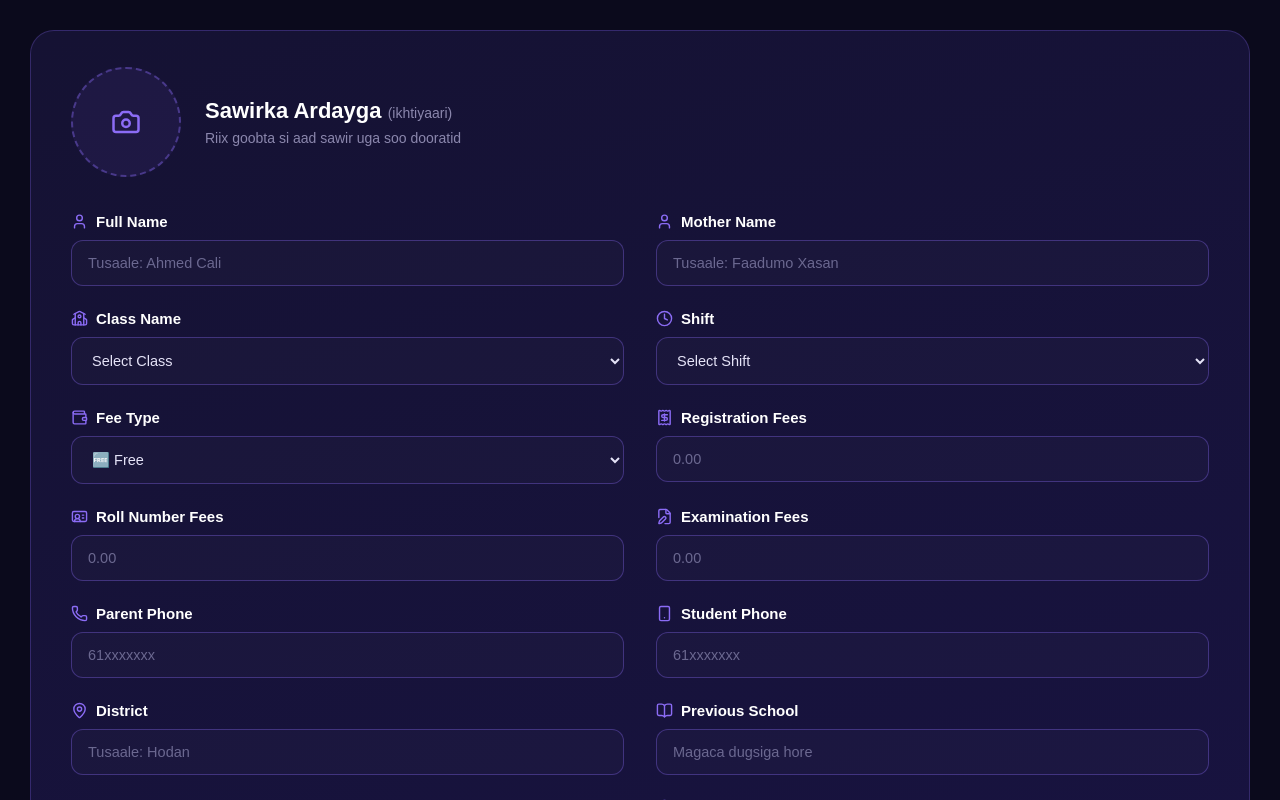
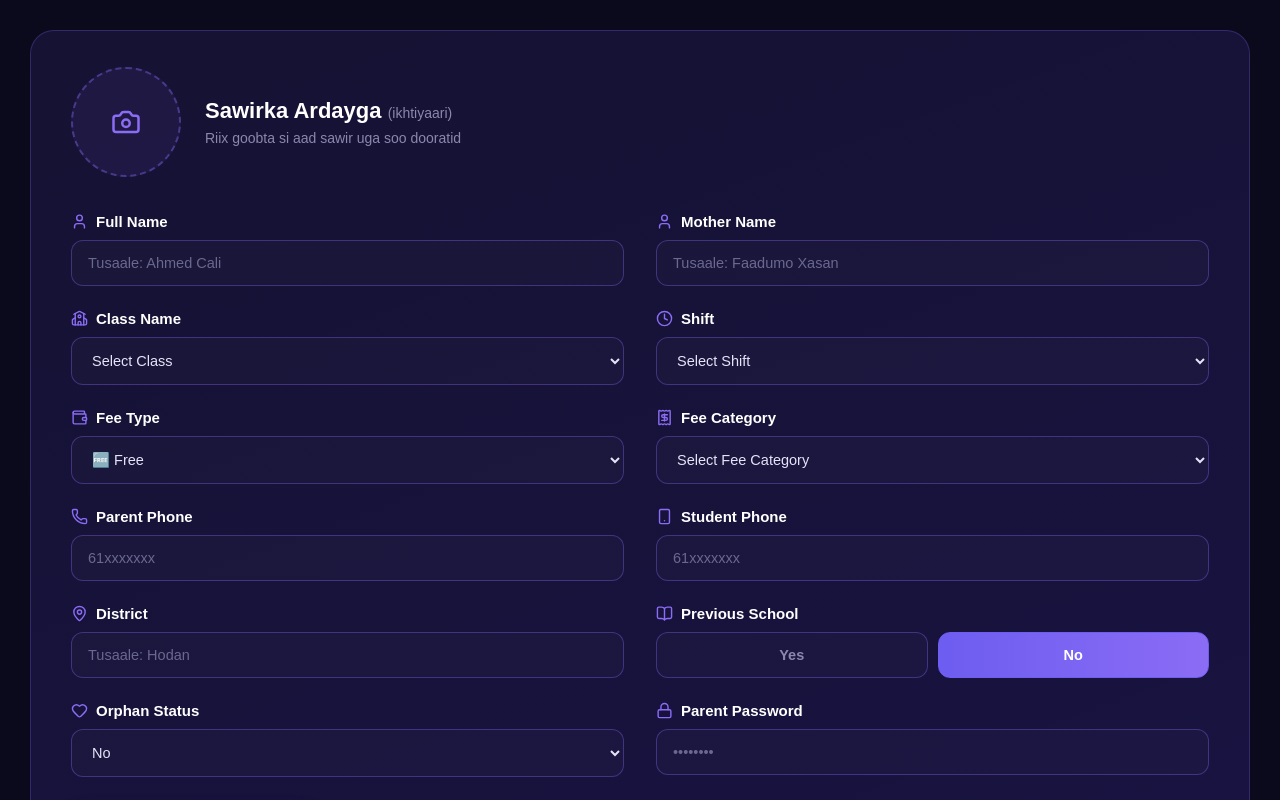
Before and after one commit to moodirmanooge-crypto/al-isra, a React (Vite) app: page /admin/add-student in a window 1280 px wide. Shown: the top 800 px of the page. Built offline with nearby package versions, Linux system fonts and the light colour scheme.

Commit message:
Update project

```diff
--- a/src/admin/pages/AddStudent.jsx
+++ b/src/admin/pages/AddStudent.jsx
@@ -43,6 +43,14 @@ const classOptions = [
   "F4",
 ];
 
+// ✅ Doorashada nooca fee-ga gaarka ah (Registration / Roll Number / Examination)
+const feeCategoryOptions = [
+  { value: "", label: "Select Fee Category" },
+  { value: "Registration Fees", label: "Registration Fees" },
+  { value: "Roll Number Fees", label: "Roll Number Fees" },
+  { value: "Examination Fees", label: "Examination Fees" },
+];
+
 export default function AddStudent() {
   const [student, setStudent] = useState({
     fullName: "",
@@ -51,12 +59,12 @@ export default function AddStudent() {
     shift: "",
     feeType: "Free",
     monthlyFee: "",
-    registrationFees: "", // ✅ Fee cusub: Registration Fees
-    rollNumberFees: "", // ✅ Fee cusub: Roll Number Fees
-    examinationFees: "", // ✅ Fee cusub: Examination Fees
+    feeCategory: "", // ✅ Doorashada: Registration / Roll Number / Examination
+    feeCategoryAmount: "", // ✅ Qiimaha la geliyo gacanta ee doorashada la doortay
     parentPhone: "",
     studentPhone: "",
     district: "",
+    hasPreviousSchool: "No", // ✅ Yes/No - Previous School
     previousSchool: "",
     orphanStatus: "No",
     parentPassword: "",
@@ -79,6 +87,26 @@ export default function AddStudent() {
       ...student,
       feeType: value,
       monthlyFee: value === "Free" ? "0" : student.monthlyFee,
+    });
+  };
+
+  // ✅ Marka la beddelo doorashada Fee Category, qiimaha hore ee la geliyay waa la nadiifiyaa
+  // si loo bilaabo mid cusub oo ku habboon doorashada cusub.
+  const handleFeeCategoryChange = (e) => {
+    const value = e.target.value;
+    setStudent({
+      ...student,
+      feeCategory: value,
+      feeCategoryAmount: "",
+    });
+  };
+
+  // ✅ Yes/No toggle ee Previous School
+  const handlePreviousSchoolToggle = (value) => {
+    setStudent({
+      ...student,
+      hasPreviousSchool: value,
+      previousSchool: value === "No" ? "" : student.previousSchool,
     });
   };
 
@@ -163,6 +191,18 @@ export default function AddStudent() {
         return;
       }
 
+      // ✅ Hadii Fee Category la doortay, qiimihiisa waa waajib
+      if (student.feeCategory && !String(student.feeCategoryAmount).trim()) {
+        alert(`Fadlan geli qiimaha ${student.feeCategory}`);
+        return;
+      }
+
+      // ✅ Hadii Previous School la sheegay "Yes", magaca dugsiga waa waajib
+      if (student.hasPreviousSchool === "Yes" && !student.previousSchool.trim()) {
+        alert("Fadlan geli magaca Dugsiga Hore");
+        return;
+      }
+
       // ✅ Hubinta in Parent Phone iyo Student Phone ay yihiin lambar keliya
       if (student.parentPhone && !/^\d+$/.test(student.parentPhone)) {
         alert("Parent Phone waa inuu ahaadaa lambar keliya (numbers only)");
@@ -206,6 +246,15 @@ export default function AddStudent() {
 
       const finalMonthlyFee = student.feeType === "Free" ? "0" : student.monthlyFee;
 
+      // ✅ Xogta saddexda fee ee gaarka ah — waxaa la kaydiyaa keliya nooca
+      // la doortay iyo qiimihiisa (labada kale waa 0 / madhan).
+      const registrationFees =
+        student.feeCategory === "Registration Fees" ? student.feeCategoryAmount : "0";
+      const rollNumberFees =
+        student.feeCategory === "Roll Number Fees" ? student.feeCategoryAmount : "0";
+      const examinationFees =
+        student.feeCategory === "Examination Fees" ? student.feeCategoryAmount : "0";
+
       await setDoc(doc(db, "students", studentId), {
         studentId,
         fullName: student.fullName,
@@ -214,13 +263,14 @@ export default function AddStudent() {
         shift: student.shift,
         feeType: student.feeType,
         monthlyFee: finalMonthlyFee,
-        registrationFees: student.registrationFees, // ✅ Registration Fees
-        rollNumberFees: student.rollNumberFees, // ✅ Roll Number Fees
-        examinationFees: student.examinationFees, // ✅ Examination Fees
+        feeCategory: student.feeCategory,
+        registrationFees,
+        rollNumberFees,
+        examinationFees,
         parentPhone: student.parentPhone,
         studentPhone: student.studentPhone,
         district: student.district,
-        previousSchool: student.previousSchool,
+        previousSchool: student.hasPreviousSchool === "Yes" ? student.previousSchool : "",
         orphanStatus: student.orphanStatus,
         parentPassword: student.parentPassword,
         studentPhoto: photoURL,
@@ -239,9 +289,10 @@ export default function AddStudent() {
         parentPhone: student.parentPhone,
         feeType: student.feeType,
         monthlyFee: finalMonthlyFee,
-        registrationFees: student.registrationFees, // ✅ Registration Fees
-        rollNumberFees: student.rollNumberFees, // ✅ Roll Number Fees
-        examinationFees: student.examinationFees, // ✅ Examination Fees
+        feeCategory: student.feeCategory,
+        registrationFees,
+        rollNumberFees,
+        examinationFees,
       });
 
       // ✅ Isla marka ardayga la kaydiyo, si toos ah u samee ID Card-kiisa.
@@ -276,12 +327,12 @@ export default function AddStudent() {
         shift: "",
         feeType: "Free",
         monthlyFee: "",
-        registrationFees: "",
-        rollNumberFees: "",
-        examinationFees: "",
+        feeCategory: "",
+        feeCategoryAmount: "",
         parentPhone: "",
         studentPhone: "",
         district: "",
+        hasPreviousSchool: "No",
         previousSchool: "",
         orphanStatus: "No",
         parentPassword: "",
@@ -428,41 +479,35 @@ export default function AddStudent() {
             </Field>
           )}
 
-          {/* ✅ Field cusub: Registration Fees */}
-          <Field icon={Receipt} label="Registration Fees">
+          {/* ✅ Hal doorasho oo ka mid ah saddexda fee: Registration / Roll Number / Examination */}
+          <Field icon={Receipt} label="Fee Category">
+            <select
+              style={input}
+              name="feeCategory"
+              value={student.feeCategory}
+              onChange={handleFeeCategoryChange}
+            >
+              {feeCategoryOptions.map((opt) => (
+                <option key={opt.value} value={opt.value}>
+                  {opt.label}
+                </option>
+              ))}
+            </select>
+          </Field>
+
+          {/* ✅ Marka doorasho la sameeyo, qiimaha waa lagu qoraa gacanta */}
+          {student.feeCategory && (
+            <Field icon={IdCard} label={`${student.feeCategory} ($)`}>
               <input
                 style={input}
                 type="number"
-              name="registrationFees"
+                name="feeCategoryAmount"
                 placeholder="0.00"
-              value={student.registrationFees}
+                value={student.feeCategoryAmount}
                 onChange={handleChange}
               />
             </Field>
-
-          {/* ✅ Field cusub: Roll Number Fees */}
-          <Field icon={IdCard} label="Roll Number Fees">
-            <input
-              style={input}
-              type="number"
-              name="rollNumberFees"
-              placeholder="0.00"
-              value={student.rollNumberFees}
-              onChange={handleChange}
-            />
-          </Field>
-
-          {/* ✅ Field cusub: Examination Fees */}
-          <Field icon={FileEdit} label="Examination Fees">
-            <input
-              style={input}
-              type="number"
-              name="examinationFees"
-              placeholder="0.00"
-              value={student.examinationFees}
-              onChange={handleChange}
-            />
-          </Field>
+          )}
 
           {/* ✅ Parent Phone — lambar keliya ayaa la ogolaanayaa */}
           <Field icon={Phone} label="Parent Phone">
@@ -502,7 +547,33 @@ export default function AddStudent() {
             />
           </Field>
 
+          {/* ✅ Previous School — Yes/No toggle */}
           <Field icon={BookOpen} label="Previous School">
+            <div style={{ display: "flex", gap: 10 }}>
+              <button
+                type="button"
+                onClick={() => handlePreviousSchoolToggle("Yes")}
+                style={
+                  student.hasPreviousSchool === "Yes" ? toggleBtnActive : toggleBtn
+                }
+              >
+                Yes
+              </button>
+              <button
+                type="button"
+                onClick={() => handlePreviousSchoolToggle("No")}
+                style={
+                  student.hasPreviousSchool === "No" ? toggleBtnActive : toggleBtn
+                }
+              >
+                No
+              </button>
+            </div>
+          </Field>
+
+          {/* ✅ Marka "Yes" la doorto, waxa soo baxa meel magaca dugsiga lagu qoro */}
+          {student.hasPreviousSchool === "Yes" && (
+            <Field icon={BookOpen} label="Magaca Dugsiga Hore">
               <input
                 style={input}
                 name="previousSchool"
@@ -511,6 +582,7 @@ export default function AddStudent() {
                 onChange={handleChange}
               />
             </Field>
+          )}
 
           <Field icon={Heart} label="Orphan Status">
             <select
@@ -632,3 +704,23 @@ const btnPrimary = {
   fontSize: 15,
   boxShadow: "0 10px 24px rgba(109,93,240,0.35)",
 };
+
+const toggleBtn = {
+  flex: 1,
+  padding: "14px 16px",
+  borderRadius: 12,
+  border: "1.5px solid rgba(139,108,245,0.35)",
+  background: "rgba(255,255,255,0.02)",
+  color: "#8b87ad",
+  fontWeight: 600,
+  fontSize: 14.5,
+  cursor: "pointer",
+  transition: "all .2s",
+};
+
+const toggleBtnActive = {
+  ...toggleBtn,
+  background: "linear-gradient(90deg,#6d5df0,#8b6cf5)",
+  border: "1.5px solid #6d5df0",
+  color: "#fff",
+};
--- a/src/admin/pages/BulkRegistration.jsx
+++ b/src/admin/pages/BulkRegistration.jsx
@@ -35,6 +35,14 @@ const classOptions = [
   "F4",
 ];
 
+// ✅ Doorashada nooca fee-ga gaarka ah (Registration / Roll Number / Examination)
+const feeCategoryOptions = [
+  { value: "", label: "Select Fee Category" },
+  { value: "Registration Fees", label: "Registration Fees" },
+  { value: "Roll Number Fees", label: "Roll Number Fees" },
+  { value: "Examination Fees", label: "Examination Fees" },
+];
+
 const emptyRow = () => ({
   fullName: "",
   motherName: "", // ✅ Magaca Hooyada - field cusub
@@ -42,12 +50,12 @@ const emptyRow = () => ({
   shift: "",
   feeType: "Free",
   monthlyFee: "",
-  registrationFees: "", // ✅ Fee cusub: Registration Fees
-  rollNumberFees: "", // ✅ Fee cusub: Roll Number Fees
-  examinationFees: "", // ✅ Fee cusub: Examination Fees
+  feeCategory: "", // ✅ Doorashada: Registration / Roll Number / Examination
+  feeCategoryAmount: "", // ✅ Qiimaha la geliyo gacanta ee doorashada la doortay
   parentPhone: "",
   studentPhone: "",
   district: "",
+  hasPreviousSchool: "No", // ✅ Yes/No - Previous School
   previousSchool: "",
   orphanStatus: "No",
   parentPassword: "",
@@ -99,6 +107,25 @@ export default function BulkRegistration() {
     data[index].feeType = value;
     if (value === "Free") {
       data[index].monthlyFee = "0";
+    }
+    setStudents(data);
+  };
+
+  // ✅ Marka la beddelo doorashada Fee Category, qiimaha hore ee la geliyay waa la nadiifiyaa
+  // si loo bilaabo mid cusub oo ku habboon doorashada cusub.
+  const handleFeeCategoryChange = (index, value) => {
+    const data = [...students];
+    data[index].feeCategory = value;
+    data[index].feeCategoryAmount = "";
+    setStudents(data);
+  };
+
+  // ✅ Yes/No toggle ee Previous School
+  const handlePreviousSchoolToggle = (index, value) => {
+    const data = [...students];
+    data[index].hasPreviousSchool = value;
+    if (value === "No") {
+      data[index].previousSchool = "";
     }
     setStudents(data);
   };
@@ -167,6 +194,18 @@ export default function BulkRegistration() {
         return false;
       }
 
+      // ✅ Hadii Fee Category la doortay, qiimihiisa waa waajib
+      if (s.feeCategory && !String(s.feeCategoryAmount).trim()) {
+        alert(`${rowLabel}: Fadlan geli qiimaha ${s.feeCategory}`);
+        return false;
+      }
+
+      // ✅ Hadii Previous School la sheegay "Yes", magaca dugsiga waa waajib
+      if (s.hasPreviousSchool === "Yes" && !s.previousSchool.trim()) {
+        alert(`${rowLabel}: Fadlan geli magaca Dugsiga Hore`);
+        return false;
+      }
+
       if (s.parentPhone && !/^\d+$/.test(s.parentPhone)) {
         alert(`${rowLabel}: Parent Phone waa inuu ahaadaa lambar keliya (numbers only)`);
         return false;
@@ -218,6 +257,15 @@ export default function BulkRegistration() {
 
         const finalMonthlyFee = student.feeType === "Free" ? "0" : student.monthlyFee;
 
+        // ✅ Xogta saddexda fee ee gaarka ah — waxaa la kaydiyaa keliya nooca
+        // la doortay iyo qiimihiisa (labada kale waa 0).
+        const registrationFees =
+          student.feeCategory === "Registration Fees" ? student.feeCategoryAmount : "0";
+        const rollNumberFees =
+          student.feeCategory === "Roll Number Fees" ? student.feeCategoryAmount : "0";
+        const examinationFees =
+          student.feeCategory === "Examination Fees" ? student.feeCategoryAmount : "0";
+
         await setDoc(doc(db, "students", studentId), {
           studentId,
           fullName: student.fullName,
@@ -226,13 +274,14 @@ export default function BulkRegistration() {
           shift: student.shift,
           feeType: student.feeType,
           monthlyFee: finalMonthlyFee,
-          registrationFees: student.registrationFees, // ✅ Registration Fees
-          rollNumberFees: student.rollNumberFees, // ✅ Roll Number Fees
-          examinationFees: student.examinationFees, // ✅ Examination Fees
+          feeCategory: student.feeCategory,
+          registrationFees,
+          rollNumberFees,
+          examinationFees,
           parentPhone: student.parentPhone,
           studentPhone: student.studentPhone,
           district: student.district,
-          previousSchool: student.previousSchool,
+          previousSchool: student.hasPreviousSchool === "Yes" ? student.previousSchool : "",
           orphanStatus: student.orphanStatus,
           parentPassword: student.parentPassword,
           studentPhoto: photoURL,
@@ -251,9 +300,10 @@ export default function BulkRegistration() {
           parentPhone: student.parentPhone,
           feeType: student.feeType,
           monthlyFee: finalMonthlyFee,
-          registrationFees: student.registrationFees, // ✅ Registration Fees
-          rollNumberFees: student.rollNumberFees, // ✅ Roll Number Fees
-          examinationFees: student.examinationFees, // ✅ Examination Fees
+          feeCategory: student.feeCategory,
+          registrationFees,
+          rollNumberFees,
+          examinationFees,
         });
 
         await setDoc(doc(db, "studentIdCards", studentId), {
@@ -343,7 +393,7 @@ export default function BulkRegistration() {
             style={{
               width: "100%",
               borderCollapse: "collapse",
-              minWidth: 1810,
+              minWidth: 1900,
             }}
           >
             <thead>
@@ -354,13 +404,13 @@ export default function BulkRegistration() {
                 <th style={th}>Shift</th>
                 <th style={th}>Fee Type</th>
                 <th style={th}>Monthly Fee ($)</th>
-                <th style={th}>Registration Fees</th>
-                <th style={th}>Roll Number Fees</th>
-                <th style={th}>Examination Fees</th>
+                <th style={th}>Fee Category</th>
+                <th style={th}>Fee Amount ($)</th>
                 <th style={th}>Parent Phone</th>
                 <th style={th}>Student Phone</th>
                 <th style={th}>District</th>
-                <th style={th}>Previous School</th>
+                <th style={th}>Previous School?</th>
+                <th style={th}>Previous School Name</th>
                 <th style={th}>Orphan Status</th>
                 <th style={th}>Parent Password</th>
                 <th style={th}>Student Photo</th>
@@ -458,41 +508,36 @@ export default function BulkRegistration() {
                     />
                   </td>
 
-                  {/* ✅ Column cusub: Registration Fees */}
+                  {/* ✅ Doorasho hal mid ah oo ka mid ah Registration / Roll Number / Examination */}
+                  <td style={td}>
+                    <select
+                      style={input}
+                      value={student.feeCategory}
+                      onChange={(e) =>
+                        handleFeeCategoryChange(index, e.target.value)
+                      }
+                    >
+                      {feeCategoryOptions.map((opt) => (
+                        <option key={opt.value} value={opt.value}>
+                          {opt.label}
+                        </option>
+                      ))}
+                    </select>
+                  </td>
+
+                  {/* ✅ Qiimaha doorashada la doortay — gacanta lagu qoro */}
                   <td style={td}>
                     <input
-                      style={input}
+                      style={{
+                        ...input,
+                        opacity: student.feeCategory ? 1 : 0.4,
+                      }}
                       type="number"
                       placeholder="0.00"
-                      value={student.registrationFees}
+                      disabled={!student.feeCategory}
+                      value={student.feeCategoryAmount}
                       onChange={(e) =>
-                        handleChange(index, "registrationFees", e.target.value)
-                      }
-                    />
-                  </td>
-
-                  {/* ✅ Column cusub: Roll Number Fees */}
-                  <td style={td}>
-                    <input
-                      style={input}
-                      type="number"
-                      placeholder="0.00"
-                      value={student.rollNumberFees}
-                      onChange={(e) =>
-                        handleChange(index, "rollNumberFees", e.target.value)
-                      }
-                    />
-                  </td>
-
-                  {/* ✅ Column cusub: Examination Fees */}
-                  <td style={td}>
-                    <input
-                      style={input}
-                      type="number"
-                      placeholder="0.00"
-                      value={student.examinationFees}
-                      onChange={(e) =>
-                        handleChange(index, "examinationFees", e.target.value)
+                        handleChange(index, "feeCategoryAmount", e.target.value)
                       }
                     />
                   </td>
@@ -536,10 +581,29 @@ export default function BulkRegistration() {
                     />
                   </td>
 
+                  {/* ✅ Previous School — Yes/No */}
+                  <td style={td}>
+                    <select
+                      style={input}
+                      value={student.hasPreviousSchool}
+                      onChange={(e) =>
+                        handlePreviousSchoolToggle(index, e.target.value)
+                      }
+                    >
+                      <option value="No">No</option>
+                      <option value="Yes">Yes</option>
+                    </select>
+                  </td>
+
+                  {/* ✅ Marka "Yes" la doorto, magaca dugsiga waa lagu qoraa gacanta */}
                   <td style={td}>
                     <input
-                      style={input}
+                      style={{
+                        ...input,
+                        opacity: student.hasPreviousSchool === "Yes" ? 1 : 0.4,
+                      }}
                       placeholder="Dugsigii hore"
+                      disabled={student.hasPreviousSchool !== "Yes"}
                       value={student.previousSchool}
                       onChange={(e) =>
                         handleChange(index, "previousSchool", e.target.value)
```
Lines whose indentation alone changed are shown as unchanged.
